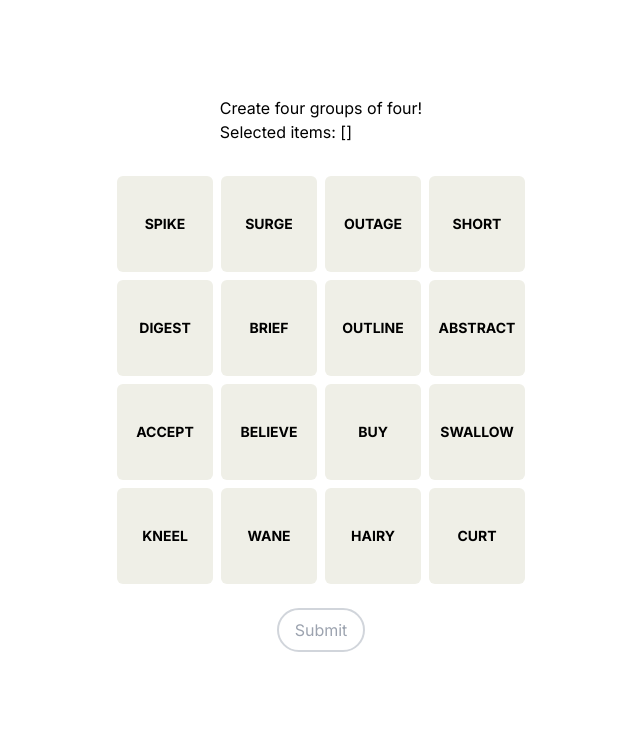
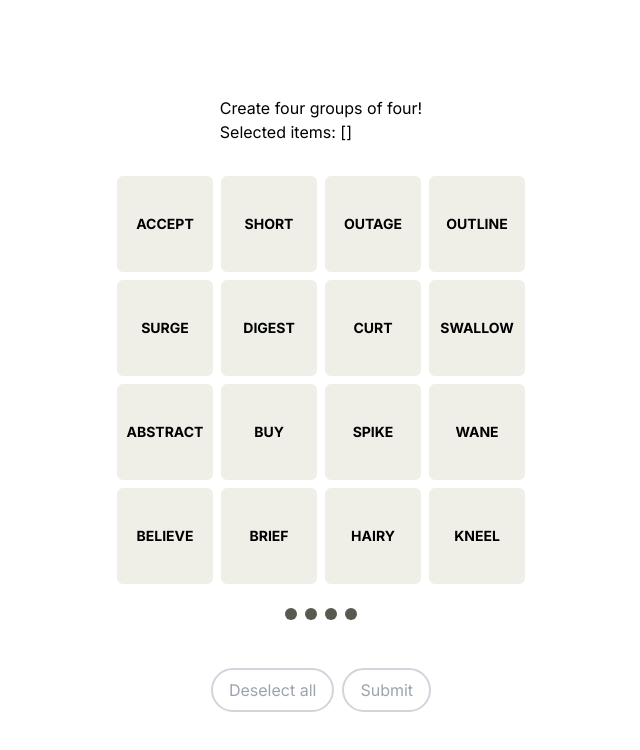
Before and after one commit to kunalbhat/connections-clone, a Next.js app: page / in a window 1280 px wide. Shown: the top 750 px of the page, without its empty margins (319-959 px from the left). Built offline with nearby package versions, Linux system fonts and the light colour scheme.

Commit message:
get a lot more in place

```diff
--- a/app/components/Tile.js
+++ b/app/components/Tile.js
@@ -2,8 +2,9 @@ import { useEffect, useState } from "react";
 
 const Tile = ({
   data,
+  deselect,
   selectedCount,
-  setSelectedCount,
+  setDeselected,
   selectedItems,
   setSelectedItems,
 }) => {
@@ -13,19 +14,22 @@ const Tile = ({
     // Select and add to the selected items array
     if (selectedCount < 4 && selected === false) {
       setSelected(true);
-      setSelectedCount(selectedCount + 1);
       setSelectedItems([...selectedItems, data]);
     }
 
     // Deselect and remove from the selected items array
     if (selected === true) {
       setSelected(false);
-      setSelectedCount(selectedCount - 1);
       setSelectedItems((selectedItems) => {
         return selectedItems.filter((item) => item !== data);
       });
     }
   }
+
+  useEffect(() => {
+    setSelected(false);
+    setDeselected(false);
+  }, [deselect, setDeselected]);
 
   return (
     <li
--- a/app/globals.css
+++ b/app/globals.css
@@ -22,6 +22,30 @@
   @apply bg-[#5a594f] text-white;
 }
 
+.tile-row {
+  @apply bg-gray-100 h-24 min-w-96 col-span-4 rounded-md;
+}
+
+.tile-row.lvl1 {
+  @apply bg-[#f5e07e];
+}
+
+.tile-row.lvl2 {
+  @apply bg-[#b4c3eb];
+}
+
+.tile-row.lvl3 {
+  @apply bg-[#a7c268];
+}
+
+.tile-row.lvl4 {
+  @apply bg-[#b283c1];
+}
+
 .button {
   @apply rounded-full border-2 disabled:border-gray-300 disabled:text-gray-400 border-black px-4 py-2 text-black;
 }
+
+.mistakes {
+  @apply bg-[#5a594f] h-3 w-3 rounded-full;
+}
--- a/app/page.js
+++ b/app/page.js
@@ -7,30 +7,24 @@ import { useEffect, useState } from "react";
 import { Tile } from "./components/Tile";
 
 export default function Home() {
-  const [allItemsArray, setAllItemsArray] = useState([]);
-  const [boardReady, setBoardReady] = useState(false);
-  const [selectedCount, setSelectedCount] = useState(0);
-  const [selectedItems, setSelectedItems] = useState([]);
-
   const gameData = {
-    timestamp: "03/27/2024",
     data: {
-      group1: {
+      1: {
         title: "Power issues",
         difficulty: 1,
         items: ["spike", "surge", "outage", "short"],
       },
-      group2: {
+      2: {
         title: "Summary",
         difficulty: 2,
         items: ["digest", "brief", "outline", "abstract"],
       },
-      group3: {
+      3: {
         title: "Trust as real",
         difficulty: 3,
         items: ["accept", "believe", "buy", "swallow"],
       },
-      group4: {
+      4: {
         title: "Name homophones",
         difficulty: 4,
         items: ["kneel", "wane", "hairy", "curt"],
@@ -38,7 +32,15 @@ export default function Home() {
     },
   };
 
-  const allItems = () => {
+  const [allItemsArray, setAllItemsArray] = useState([]);
+  const [boardReady, setBoardReady] = useState(false);
+  const [selectedCount, setSelectedCount] = useState(0);
+  const [selectedItems, setSelectedItems] = useState([]);
+  const [deselect, setDeselected] = useState(false);
+  const [solvedGroups, setSolvedGroups] = useState([]);
+  const [mistakes, setMistakes] = useState(4);
+
+  const updateBoard = () => {
     console.log("loading data...");
 
     let tempArr = [];
@@ -46,15 +48,17 @@ export default function Home() {
     for (const [a, b] of Object.entries(gameData)) {
       if (a === "data") {
         for (const [c, d] of Object.entries(b)) {
-          for (let i = 0; i < d["items"].length; i++) {
-            let val = d["items"][i];
-            if (tempArr.includes(val) === false) tempArr.push(val);
+          if (!solvedGroups.includes(c)) {
+            for (let i = 0; i < d["items"].length; i++) {
+              let val = d["items"][i];
+              if (tempArr.includes(val) === false) tempArr.push(val);
+            }
           }
         }
       }
     }
 
-    setAllItemsArray(tempArr);
+    setAllItemsArray(shuffle(tempArr));
   };
 
   function compareArrays() {
@@ -65,17 +69,41 @@ export default function Home() {
           let tempArrB = selectedItems.sort();
 
           if (JSON.stringify(tempArrA) === JSON.stringify(tempArrB)) {
-            console.log(tempArrA, "Match!");
+            setSolvedGroups([...solvedGroups, c]);
+            updateBoard();
+            setMistakes(mistakes + 1);
           } else {
-            console.log(tempArrA, "No match!");
+            console.log("no match :(");
+            setMistakes(mistakes - 1);
           }
+
+          deselectAll();
         }
       }
     }
   }
 
+  const shuffle = (array) => {
+    for (let i = array.length - 1; i > 0; i--) {
+      const j = Math.floor(Math.random() * (i + 1));
+      [array[i], array[j]] = [array[j], array[i]];
+    }
+    return array;
+  };
+
+  const deselectAll = () => {
+    setSelectedItems([]);
+    setDeselected(true);
+  };
+
+  const displayMisses = () => {
+    return [...Array(mistakes).keys()].map((key) => (
+      <span className="mistakes" key={key}></span>
+    ));
+  };
+
   useEffect(() => {
-    allItems();
+    updateBoard();
   }, []);
 
   useEffect(() => {
@@ -85,8 +113,13 @@ export default function Home() {
   }, [allItemsArray]);
 
   useEffect(() => {
-    console.log(selectedItems);
+    setSelectedCount(selectedItems.length);
   }, [selectedItems]);
+
+  useEffect(() => {
+    updateBoard();
+    // eslint-disable-next-line react-hooks/exhaustive-deps
+  }, [solvedGroups]);
 
   return (
     <main className="flex min-h-screen flex-col items-center p-24">
@@ -97,13 +130,50 @@ export default function Home() {
       <>
         {boardReady ? (
           <ul className="gameboard">
+            {solvedGroups.map(function (group) {
+              let label;
+
+              switch (Object.entries(gameData)[0][1][group]["difficulty"]) {
+                case 1:
+                  label = "lvl1";
+                  break;
+                case 2:
+                  label = "lvl2";
+                  break;
+                case 3:
+                  label = "lvl3";
+                  break;
+                case 4:
+                  label = "lvl4";
+                  break;
+              }
+
+              return (
+                <li
+                  key={group}
+                  className={`tile-row ${label} flex flex-col items-center justify-center uppercase text-sm`}
+                >
+                  <span className="font-bold">
+                    {Object.entries(gameData)[0][1][group]["title"]}
+                  </span>
+                  <span>
+                    {Object.entries(gameData)[0][1]
+                      [group]["items"].sort()
+                      .map(function (item) {
+                        return <i key={item}>{`${item}, `}</i>;
+                      })}
+                  </span>
+                </li>
+              );
+            })}
             {allItemsArray.map(function (data) {
               return (
                 <Tile
                   key={data}
                   data={data}
+                  deselect={deselect}
                   selectedCount={selectedCount}
-                  setSelectedCount={setSelectedCount}
+                  setDeselected={setDeselected}
                   selectedItems={selectedItems}
                   setSelectedItems={setSelectedItems}
                 />
@@ -114,8 +184,15 @@ export default function Home() {
           <p>Loading</p>
         )}
       </>
-
-      <div className="controls py-6">
+      <div className="misses flex gap-2 py-6">{displayMisses()}</div>
+      <div className="controls flex gap-2 py-6">
+        <button
+          className="button"
+          disabled={selectedCount === 0 ? "disabled" : ""}
+          onClick={deselectAll}
+        >
+          Deselect all
+        </button>
         <button
           className="button"
           disabled={selectedCount < 4 ? "disabled" : ""}
```
